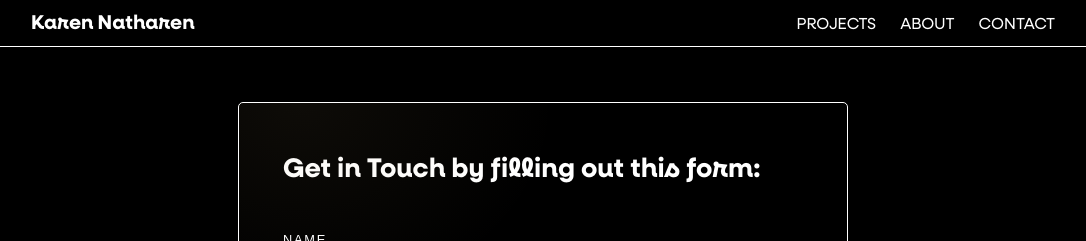
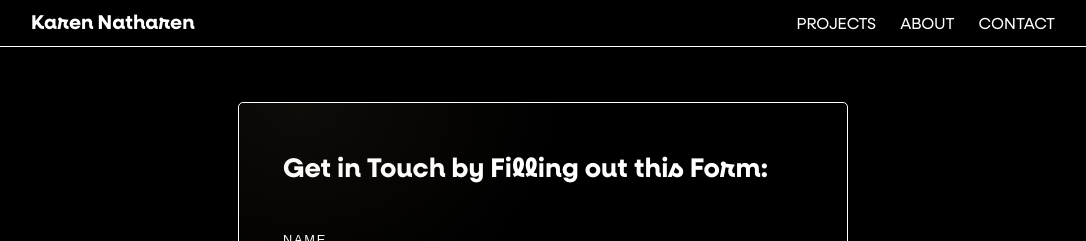
Before and after one commit to ConjecturesandRefutations/Karen-Website, a React (Vite) app: page /contact in a window 1280 px wide. Shown: the top 241 px of the page, without its empty margins (97-1183 px from the left). Built offline with nearby package versions, Linux system fonts and the light colour scheme; a web font is replaced by a local one.

Commit message:
small copy change

```diff
--- a/src/pages/Contact.jsx
+++ b/src/pages/Contact.jsx
@@ -6,7 +6,7 @@ export default function Contact() {
     <div className="contact">
 
           <form action="https://formsubmit.co/karen.natharen@gmail.com" method="POST" className="contact-form">
-          <h1 className="contact-title">Get in Touch by filling out this form:</h1>
+          <h1 className="contact-title">Get in Touch by Filling out this Form:</h1>
           <div className="form-wrapper">
 
             <label for="name" className="form-label">Name</label>
```
